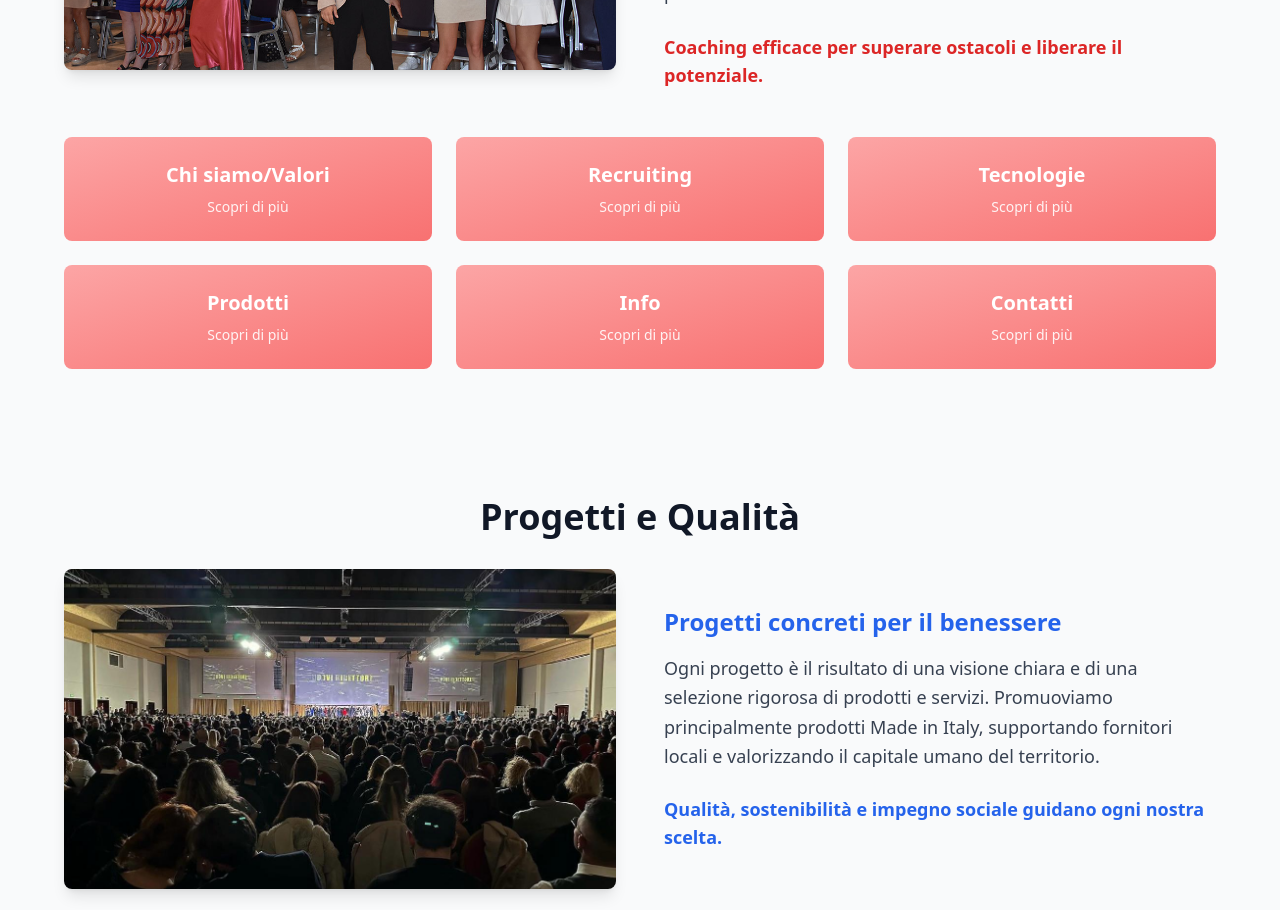
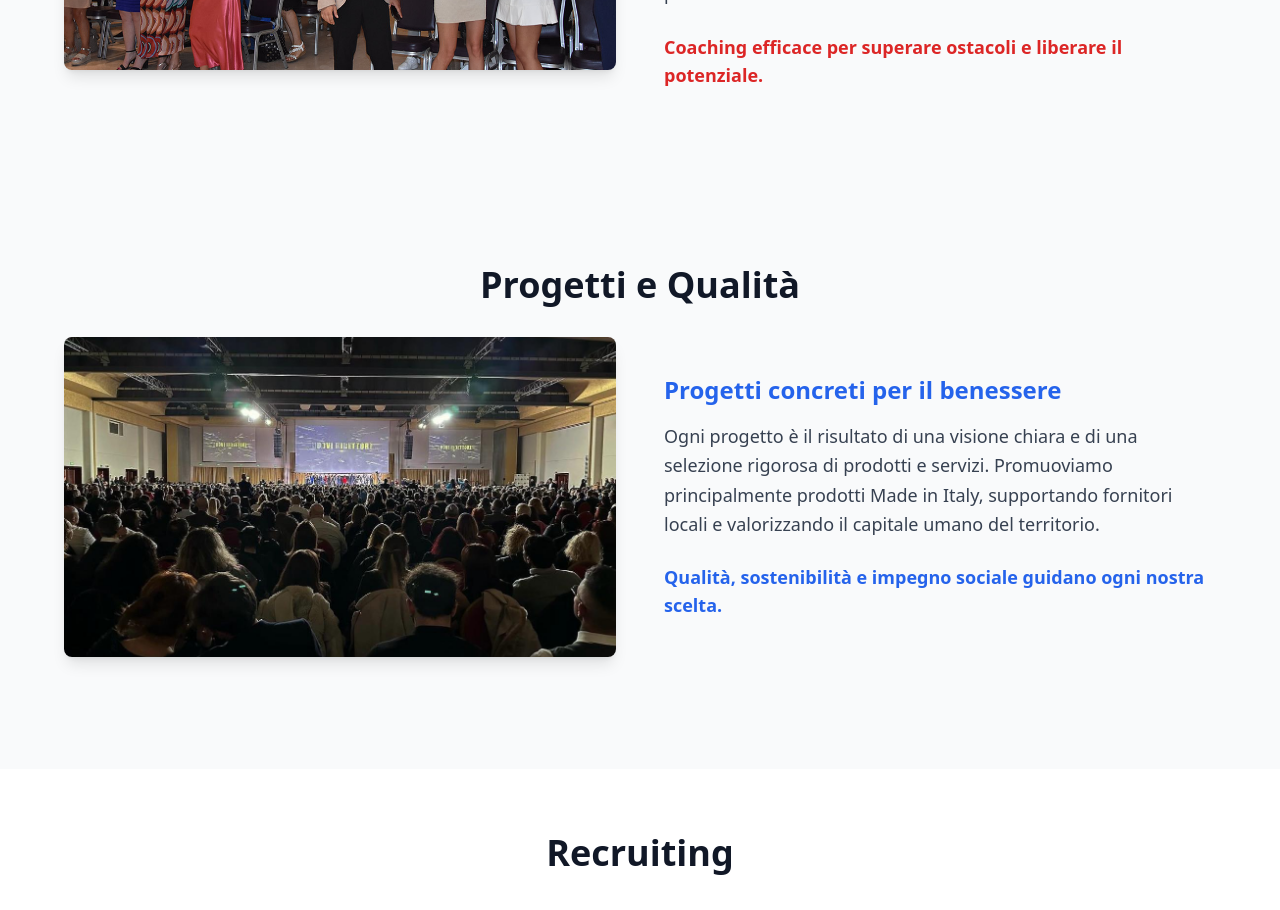
Before and after one commit to ZenoWebGit/healthy-life-blueprint, a React (Vite) app: page / in a window 1280 px wide. Shown: the part 2920-3830 px from the top of the page. Built offline with nearby package versions, Linux system fonts and the light colour scheme.

Commit message:
Remove red buttons in "Coaching" section
Removed the six red buttons from the "Coaching" section in `src/pages/Index.tsx`.

```diff
--- a/src/pages/Index.tsx
+++ b/src/pages/Index.tsx
@@ -1,4 +1,3 @@
-
 import { useState, useEffect } from 'react';
 import Header from '../components/Header';
 import Hero from '../components/Hero';
@@ -301,32 +300,6 @@ const Index = () => {
                 </p>
               </div>
             </div>
-
-            <div className="grid md:grid-cols-3 gap-6">
-              {['Chi siamo/Valori', 'Recruiting', 'Tecnologie'].map((title, index) => (
-                <div
-                  key={index}
-                  onClick={() => openModal(title)}
-                  className="bg-gradient-to-br from-red-300 to-red-400 rounded-lg p-6 text-center text-white hover:from-red-400 hover:to-red-500 transition-colors cursor-pointer"
-                >
-                  <h4 className="text-xl font-semibold mb-2">{title}</h4>
-                  <p className="text-sm opacity-90">Scopri di più</p>
-                </div>
-              ))}
-            </div>
-
-            <div className="grid md:grid-cols-3 gap-6 mt-6">
-              {['Prodotti', 'Info', 'Contatti'].map((title, index) => (
-                <div
-                  key={index}
-                  onClick={() => openModal(title)}
-                  className="bg-gradient-to-br from-red-300 to-red-400 rounded-lg p-6 text-center text-white hover:from-red-400 hover:to-red-500 transition-colors cursor-pointer"
-                >
-                  <h4 className="text-xl font-semibold mb-2">{title}</h4>
-                  <p className="text-sm opacity-90">Scopri di più</p>
-                </div>
-              ))}
-            </div>
           </div>
         </div>
       </section>
```
